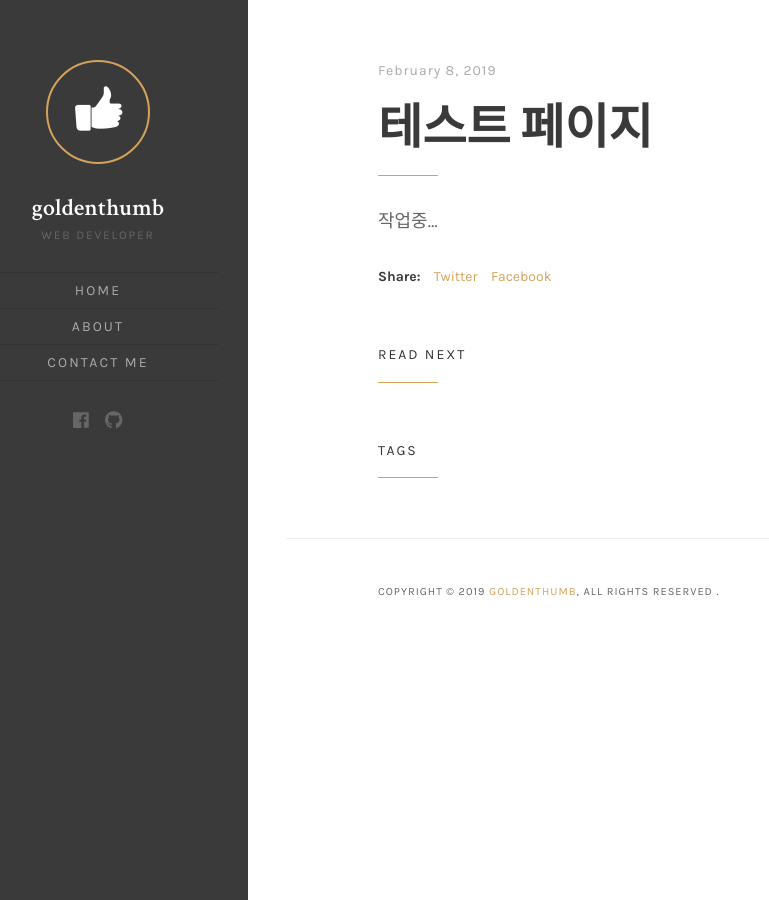
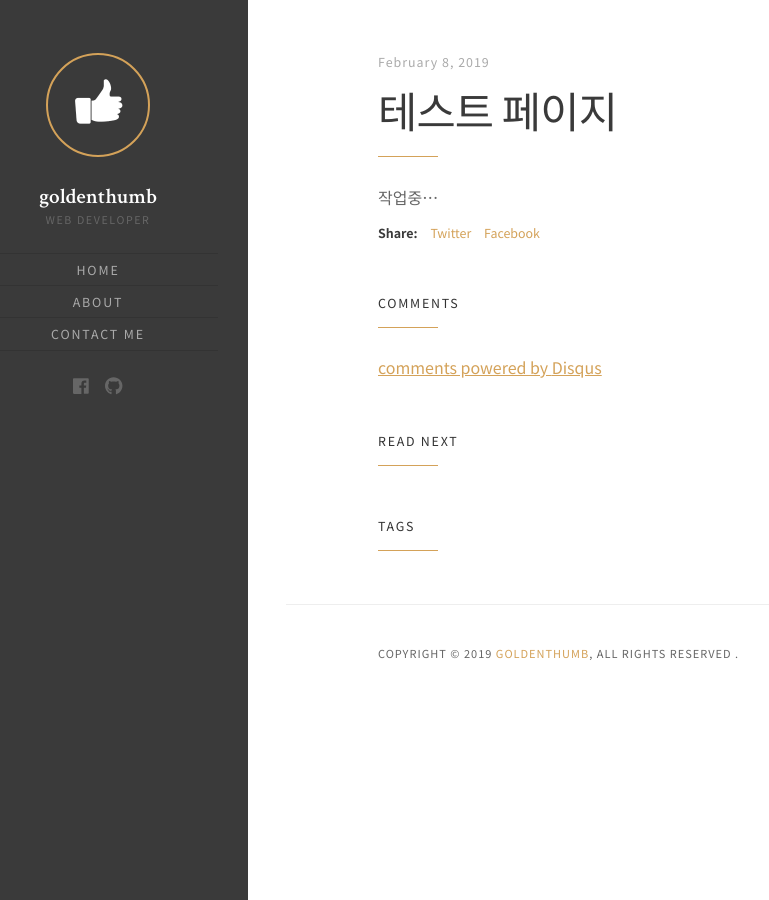
Before and after one commit to goldenthumb/goldenthumb.github.io, a Jekyll site: the page built from _posts/2019-02-08-작업중...md, in a window 1280 px wide. Shown: the whole page, without its empty margins (52-821 px from the left). Built offline with Jekyll 4.4.1, drawn with Linux system fonts in a browser that asks for light colours; comment, search, counter and statistics services are not loaded.

Commit message:
update style and config

```diff
--- a/_config.yml
+++ b/_config.yml
@@ -10,13 +10,13 @@ author:
 favicon: 'assets/images/favicon.png'
 baseurl:
 production_url: https://goldenthumb.net/
-disqus:
+disqus: 'goldenthumb'
 mailchimp_url:
 # Add your GA Tracking Id
 ga_analytics:
 
 # Contact form setings
-email: cyh8914@email.com
+email: cyh8914@gamil.com
 contact_page_description: "Horace theme comes with a contact form built-in. You can use this form with Formspree service and get up to 50 submissions for free. Also, you can easily switch to another service if you want."
 thankyou_page_description: "Your message has been successfully sent. We will contact you very soon!"
 
--- a/_sass/_content.scss
+++ b/_sass/_content.scss
@@ -72,6 +72,7 @@
 .post-full .post-title {
   font-size: 2.66667rem;
   margin: 0;
+  letter-spacing: -0.02em;
 }
 
 .post-full .post-title:after {
--- a/_sass/_general.scss
+++ b/_sass/_general.scss
@@ -4,7 +4,7 @@
  */
 html {
   font-family: $font-primary;
-  font-size: 112.5%;
+  font-size: 100%;
   height: 100%;
   min-height: 100%;
 }
@@ -27,47 +27,54 @@ a:hover {
   text-decoration: none;
 }
 
-h1,
+h1 {
+  color: $gray-darkest;
+  font-family: $font-secondary;
+  font-weight: 500;
+  line-height: 1.2;
+  text-rendering: optimizeLegibility;
+}
+
 h2,
 h3,
 h4,
 h5,
 h6 {
   color: $gray-darkest;
-  font-family: $font-secondary;
-  font-weight: 600;
-  line-height: 1.2;
+  font-family: $font-primary;
+  font-weight: 400;
+  line-height: 1.1;
   text-rendering: optimizeLegibility;
 }
 
 h1 {
-  font-size: 2.66667rem;
-  margin: 0.75em 0 0.375em;
+  font-size: 2rem;
+  margin: 1em 0 0.5em;
 }
 
 h2 {
-  font-size: 2rem;
-  margin: 0.83333em 0 0.41667em;
+  font-size: 1.66667rem;
+  margin: 1.25em 0 0.625em;
 }
 
 h3 {
-  font-size: 1.66667rem;
-  margin: 1em 0 0.5em;
+  font-size: 1.33333rem;
+  margin: 1.5em 0 0.75em;
 }
 
 h4 {
-  font-size: 1.33333rem;
-  margin: 1.25em 0 0.625em;
+  font-size: 1.11111rem;
+  margin: 1.66667em 0 0.83333em;
 }
 
 h5 {
-  font-size: 1.11111rem;
-  margin: 1.5em 0 0.75em;
+  font-size: 1rem;
+  margin: 1.8em 0 1em;
 }
 
 h6 {
-  font-size: 1rem;
-  margin: 1.66667em 0 0.83333em;
+  font-size: 0.83333em;
+  margin: 2em 0 1.25em;
 }
 
 h1:first-child,
@@ -80,7 +87,7 @@ h6:first-child {
 }
 
 p {
-  margin: 0 0 1.66667em;
+  margin: 0 0 0.875em;
 }
 
 address {
@@ -179,16 +186,20 @@ ol {
   padding: 0 0 0 1.66667em;
 }
 
+ol > li {
+  margin-bottom: 0.5em;
+}
+
 li > ul,
 li > ol {
   margin-bottom: 0;
 }
 
 hr {
-  background-color: $gray-lighter;
+  background-color: $gold-lighter;
   border: 0;
   height: 1px;
-  margin: 1.66667em 0;
+  margin: 0.4em 0;
 }
 
 table {
@@ -671,7 +682,7 @@ code[class*="language-"],
 pre[class*="language-"] {
   color: $gray-dark;
   background: 0;
-  font-family: Consolas, Monaco, 'Andale Mono', 'Ubuntu Mono', monospace;
+  font-family: monospace, Consolas, Monaco, 'Andale Mono', 'Ubuntu Mono';
   text-align: left;
   white-space: pre;
   word-spacing: normal;
@@ -685,6 +696,7 @@ pre[class*="language-"] {
   -moz-hyphens: none;
   -ms-hyphens: none;
   hyphens: none;
+  padding: 0 1.2em;
 }
 
 :not(pre) > code[class*="language-"] {
--- a/_sass/_variables.scss
+++ b/_sass/_variables.scss
@@ -1,5 +1,7 @@
 // Fonts
-$font-primary: 'Karla', sans-serif;
+@import url(http://fonts.googleapis.com/earlyaccess/notosanskr.css);
+
+$font-primary: 'Noto Sans KR', sans-serif;
 $font-secondary: 'Crimson Text', serif;
 
 // Colors
@@ -11,3 +13,4 @@ $gray: #666;
 $gray-light: #aaa;
 $gray-lighter: #eee;
 $yellow: #fffac4;
+$gold-lighter: #eae0d1;
```
Also changed, not shown: 1 other file.
